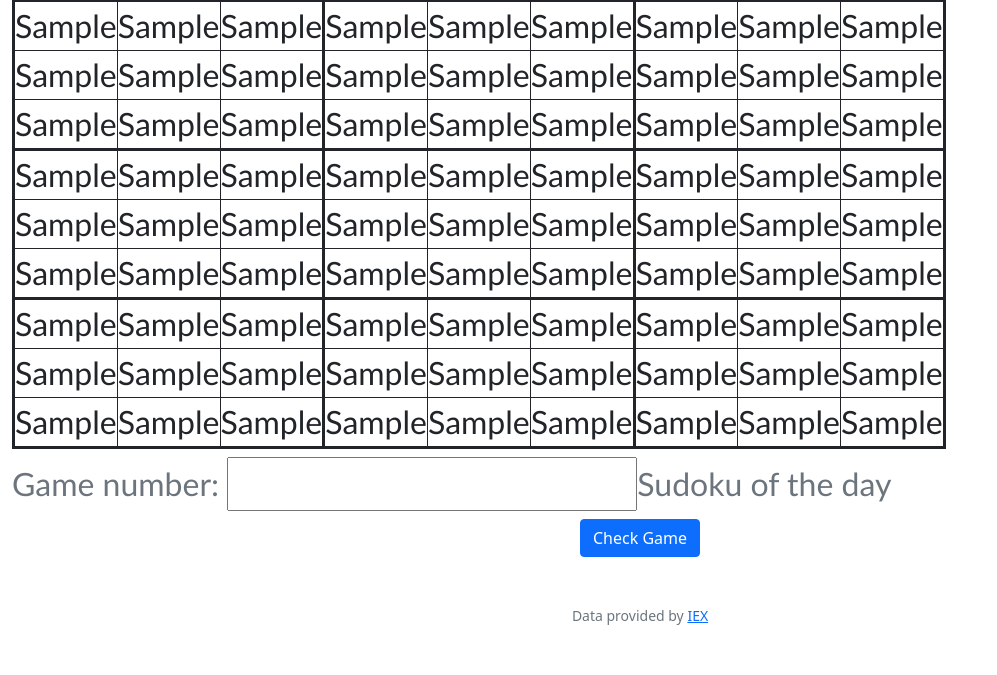
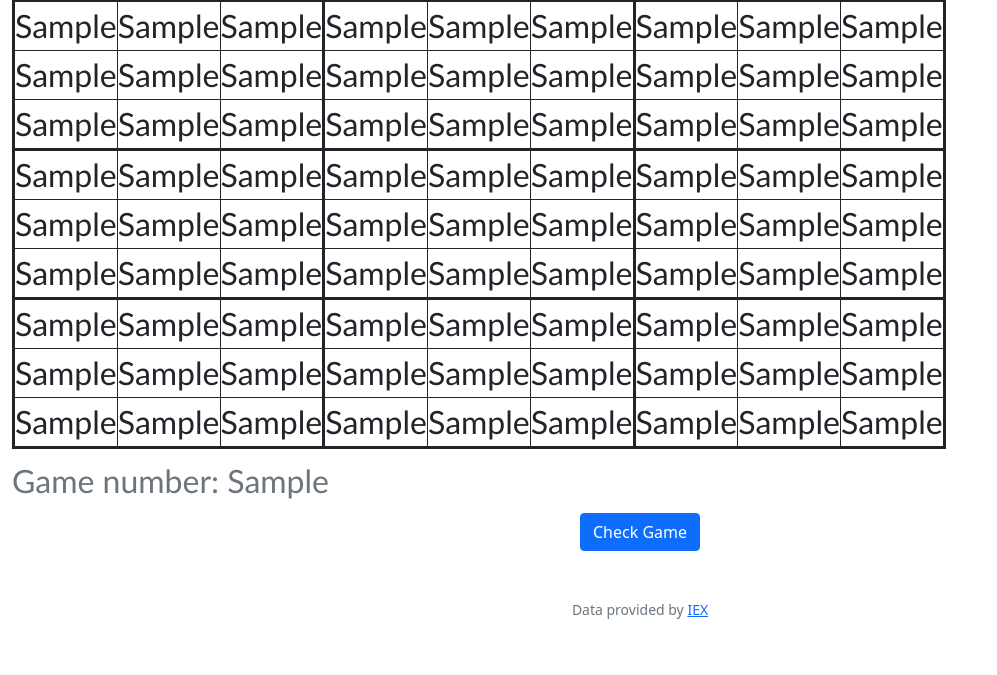
Before and after one commit to ssouza-br/sudoku-game, a Flask app: template final_project/templates/game.html in a window 1280 px wide. Shown: the part 125-800 px from the top of the page, without its empty margins (0-997 px from the left). Run offline with Flask 2, Linux system fonts and the light colour scheme; the template is opened without the code that fills it: most values are stand-ins (such as "Sample title", 1, 10 or a date in 2020); some libraries are stand-ins or nearby versions.

Commit message:
Sat, Jul 23, 2022, 5:17 PM +00:00

```diff
--- a/final_project/templates/game.html
+++ b/final_project/templates/game.html
@@ -13,7 +13,7 @@
         </style>
         <table>
         {% set column_list = ['N1','N2','N3','N4','N5','N6','N7','N8','N9'] %}
-          <caption>Game number: <input type="number" name="game_number" readonly>Sudoku of the day</caption>
+          <caption>Game number: {{ json_res[0]['COD_MATRIZ']}}</caption>
           <colgroup><col><col><col></colgroup>
           <colgroup><col><col><col></colgroup>
           <colgroup><col><col><col></colgroup>
```
